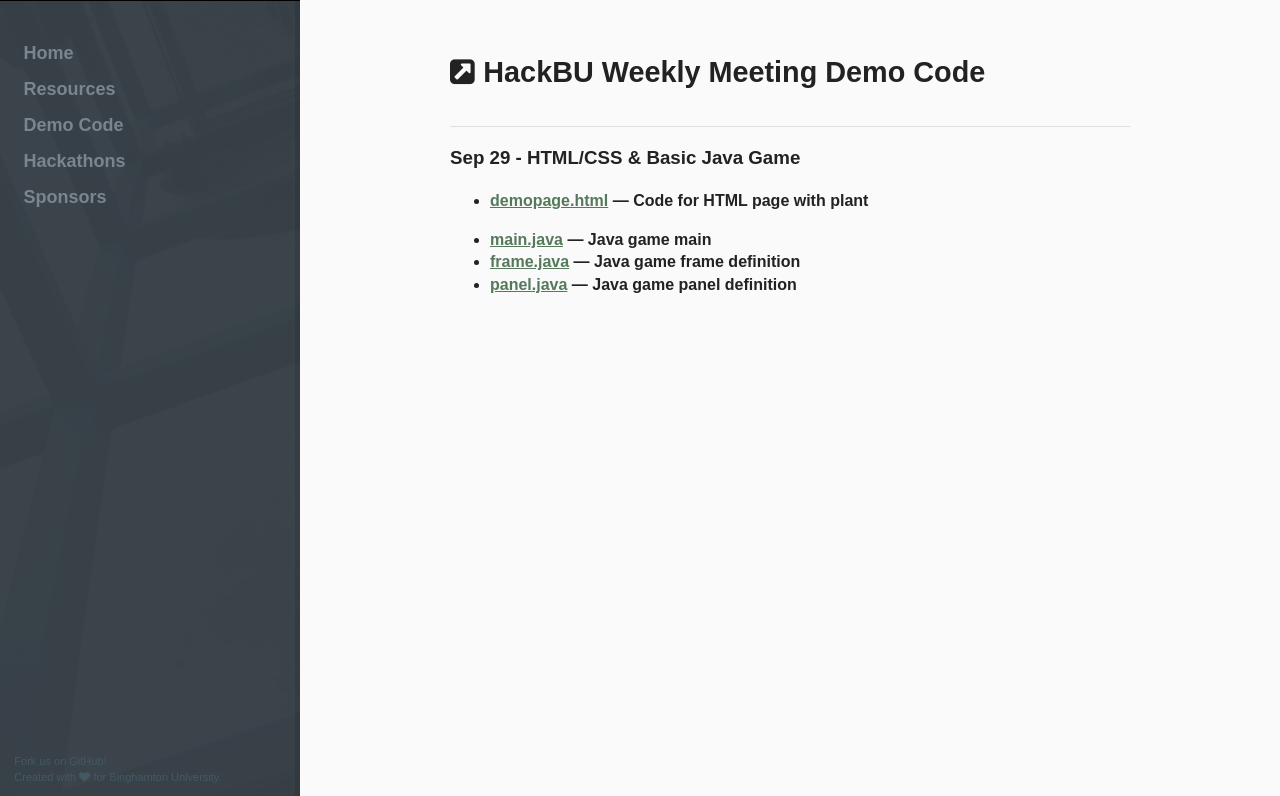
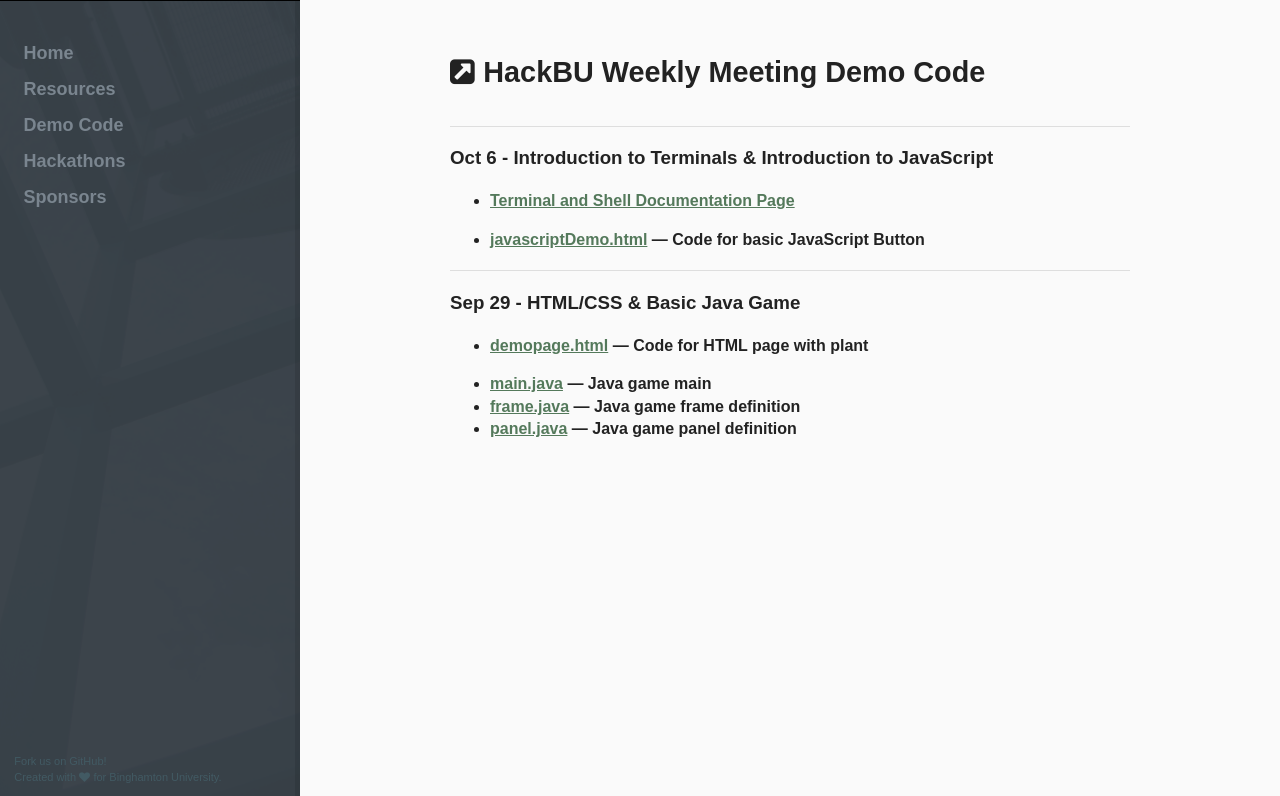
Before and after one commit to hackbinghamton/hackbinghamton.github.io, a Jekyll site: the page built from demo/index.html, in a window 1280 px wide, cut to the strip 104-900 px from the top of the page. Built offline with Jekyll 4.4.1, drawn with Linux system fonts in a browser that asks for light colours; nearby versions of some CDN libraries.

Commit message:
Terminal link & new JS plant page

```diff
--- a/demo/index.html
+++ b/demo/index.html
@@ -6,6 +6,24 @@
 
 <div class="article article-introduction">
     <h2><i class="fa fa-external-link-square"></i>HackBU Weekly Meeting Demo Code</h2>
+</div>
+
+<div class="article">
+    <h3>Oct 6 - Introduction to Terminals & Introduction to JavaScript</h3>
+
+    <ul>
+        <li>
+            <b><a href="https://github.com/HackBinghamton/shell-tutorial/blob/master/README.md">Terminal and Shell Documentation Page</a></b><br />
+        </li>
+    </ul>
+
+    <ul>
+        <li>
+            <b><a href="HTML/javascriptDemo.html">javascriptDemo.html</a> &mdash; Code for basic JavaScript Button</b><br />
+        </li>
+    </ul>
+
+
 </div>
 
 <div class="article">
--- a/index.html
+++ b/index.html
@@ -43,5 +43,5 @@
 
 <div class="article">
 	<h3 class="article-title">Still have questions?</h3>
-	<p>Shoot us an email (<a href="mailto:hello@hackbu.org">hello@hackbu.org</a>), <a href="https://www.facebook.com/HackBinghamton" title="HackBU on Facebook">ask us on Facebook</a>, or <a href="https://twitter.com/HackBinghamton" title="HackBU on Twitter">reach out on Twitter</a>.</p>
+    <p>Shoot us an email (<a href="mailto:hello@hackbu.org">hello@hackbu.org</a>), <a href="https://www.facebook.com/HackBinghamton" title="HackBU on Facebook">ask us on Facebook</a>, join our <a href="https://www.linkedin.com/groups/8427110">group on LinkedIn</a>, or <a href="https://twitter.com/HackBinghamton" title="HackBU on Twitter">reach out on Twitter</a>.</p>
 </div>
```
Also changed, not shown: demo/HTML/javascriptDemo.html (added, +37 -0 lines).
